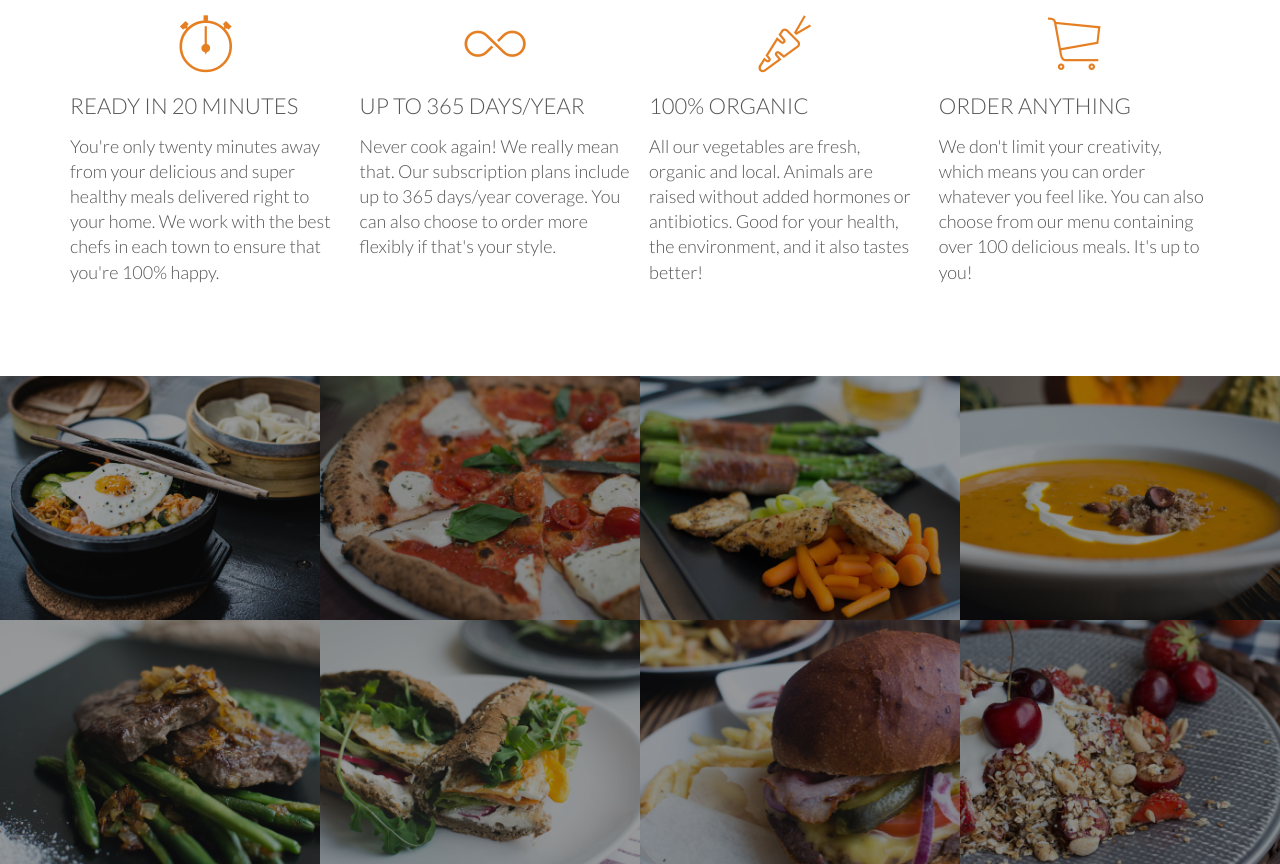
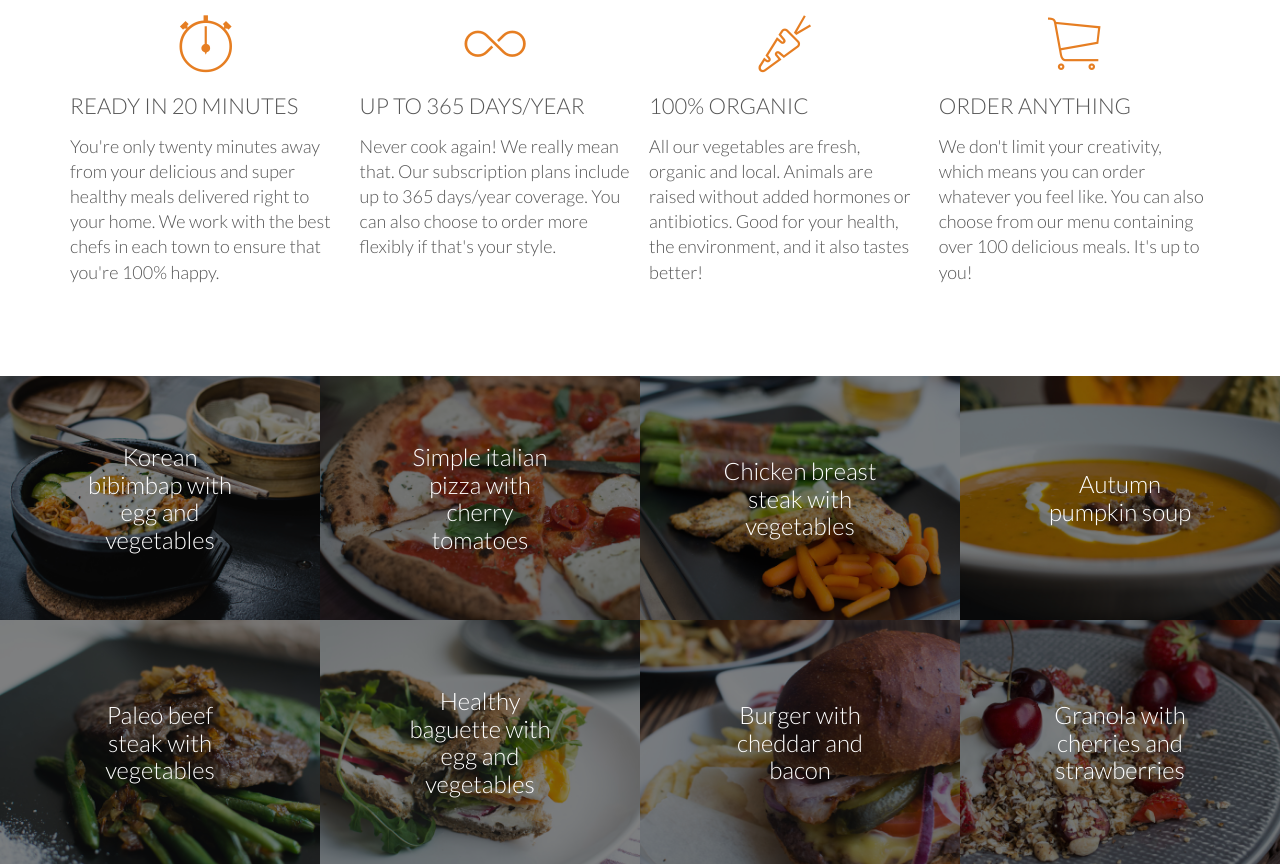
Before and after one commit to parth280197/FoodSite, a plain HTML site: page index.html in a window 1280 px wide. Shown: the part 1050-1914 px from the top of the page. Drawn offline with Linux system fonts and the light colour scheme; files whose address does not match are found by name.

Commit message:
Text invisible on hover on show-case image

```diff
--- a/index.html
+++ b/index.html
@@ -69,21 +69,33 @@
             <ul class="meals-showcase">
                 <li>
                     <figure class="meal-photo">
+                        <div class="text-container">
+                            Korean bibimbap with egg and vegetables
+                    </div>
                         <img src="resources/img/1.jpg" alt="Korean bibimbap with egg and vegetables">
                     </figure>
                 </li>
                 <li>
                     <figure class="meal-photo">
+                        <div class="text-container">
+                            Simple italian pizza with cherry tomatoes
+                        </div>
                         <img src="resources/img/2.jpg" alt="Simple italian pizza with cherry tomatoes">
                     </figure>
                 </li>
                 <li>
                     <figure class="meal-photo">
+                        <div class="text-container">
+                            Chicken breast steak with vegetables
+                        </div>
                         <img src="resources/img/3.jpg" alt="Chicken breast steak with vegetables">
                     </figure>
                 </li>
                 <li>
                     <figure class="meal-photo">
+                        <div class="text-container">
+                            Autumn pumpkin soup
+                        </div>
                         <img src="resources/img/4.jpg" alt="Autumn pumpkin soup">
                     </figure>
                 </li>
@@ -91,21 +103,33 @@
             <ul class="meals-showcase">
                 <li>
                     <figure class="meal-photo">
+                        <div class="text-container">
+                            Paleo beef steak with vegetables
+                        </div>
                         <img src="resources/img/5.jpg" alt="Paleo beef steak with vegetables">
                     </figure>
                 </li>
                 <li>
                     <figure class="meal-photo">
+                        <div class="text-container">
+                            Healthy baguette with egg and vegetables
+                        </div>
                         <img src="resources/img/6.jpg" alt="Healthy baguette with egg and vegetables">
                     </figure>
                 </li>
                 <li>
                     <figure class="meal-photo">
+                        <div class="text-container">
+                            Burger with cheddar and bacon
+                        </div>
                         <img src="resources/img/7.jpg" alt="Burger with cheddar and bacon">
                     </figure>
                 </li>
                 <li>
                     <figure class="meal-photo">
+                        <div class="text-container">
+                            Granola with cherries and strawberries
+                        </div>
                         <img src="resources/img/8.jpg" alt="Granola with cherries and strawberries">
                     </figure>
                 </li>
--- a/resources/css/style.css
+++ b/resources/css/style.css
@@ -190,19 +190,41 @@ header {
     width: 25%;
 }
 .meal-photo {
+    position: relative;
     width: 100%;
     margin: 0px;
     overflow: hidden;
     background-color: #000;
 }
 .meal-photo img {
-    opacity: 0.6;
+    opacity: 0.5;
     width: 100%;
     height: auto;
     transform: scale(1.15);
-    transition: transform 0.3s,opacity 0.3s;
+    transition: transform 0.3s,opacity 0.5s;
 }
 .meal-photo img:hover {
     transform: scale(1.03);
     opacity: 1;
 }
+
+.text-container {
+    position: absolute;
+    color: white;
+    font-weight:300;
+    font-size: 120%;
+    top:50%;
+    left: 50%;
+    transform: translate(-50%,-50%);
+    text-align: center;
+    z-index: 1;
+}
+.meals-showcase li .text-container{
+    transition: opacity 0.5s;
+}
+.meals-showcase li:hover .text-container{
+/*    z-index: -1;*/
+    opacity: 0;
+    z-index: -1;
+    cursor: auto;
+}
```
